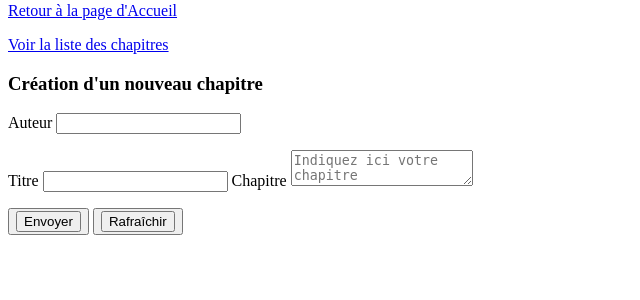
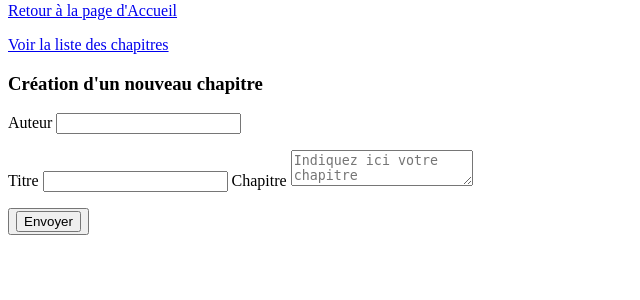
Before and after one commit to AdrienMorim/Projet4-OC-DWJ, a PHP site: page /admin/create_chapter.php in a window 1280 px wide. Shown: the part 125-425 px from the top of the page, without its empty margins (0-640 px from the left). Run offline with PHP 8.4, Linux system fonts and the light colour scheme; some libraries are stand-ins or nearby versions.

Commit message:
modification du formulaire

```diff
--- a/V1-Procedural/admin/create_chapter.php
+++ b/V1-Procedural/admin/create_chapter.php
@@ -55,9 +55,6 @@ catch (Exception $e)
             <button>
                 <input type="submit" value="Envoyer"/>
             </button>
-            <button>
-                <input type="button" value="Rafraîchir"/>
-            </button>
         </form>
     </body>
 </html>
```
